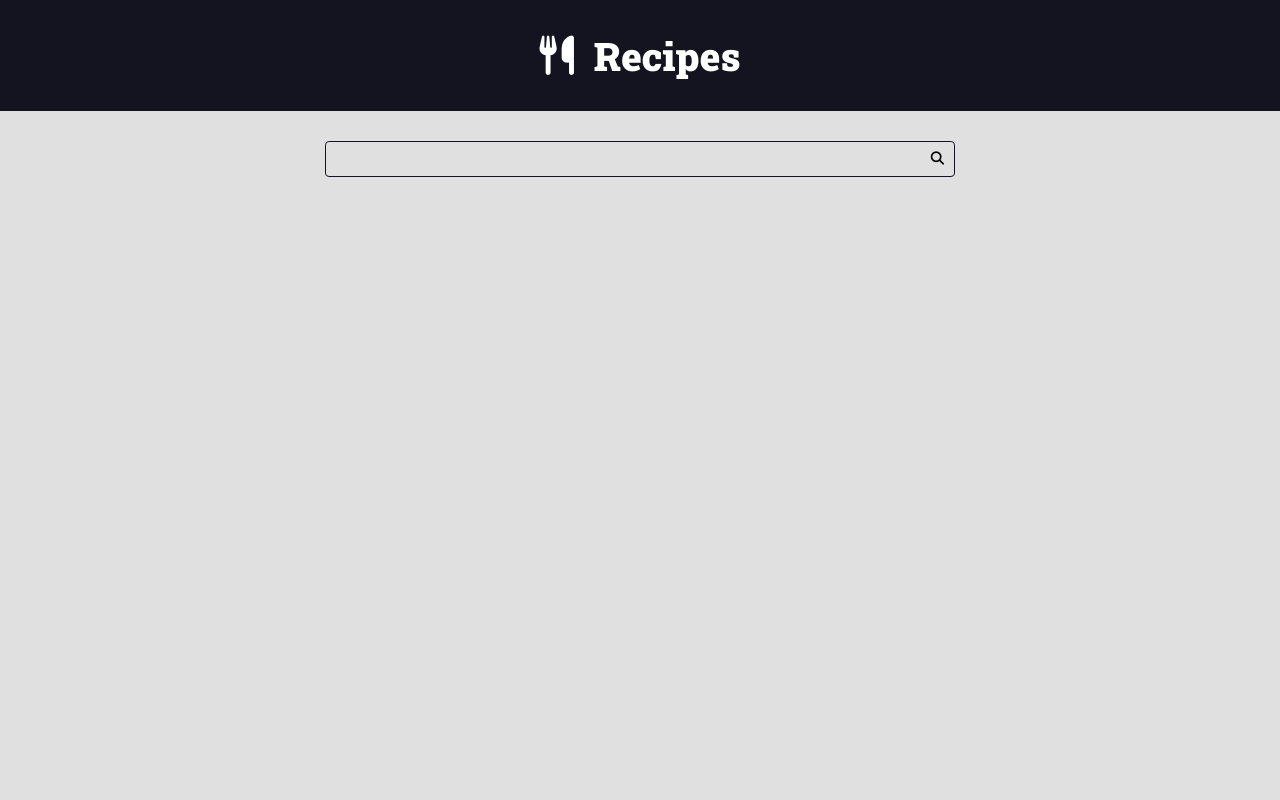
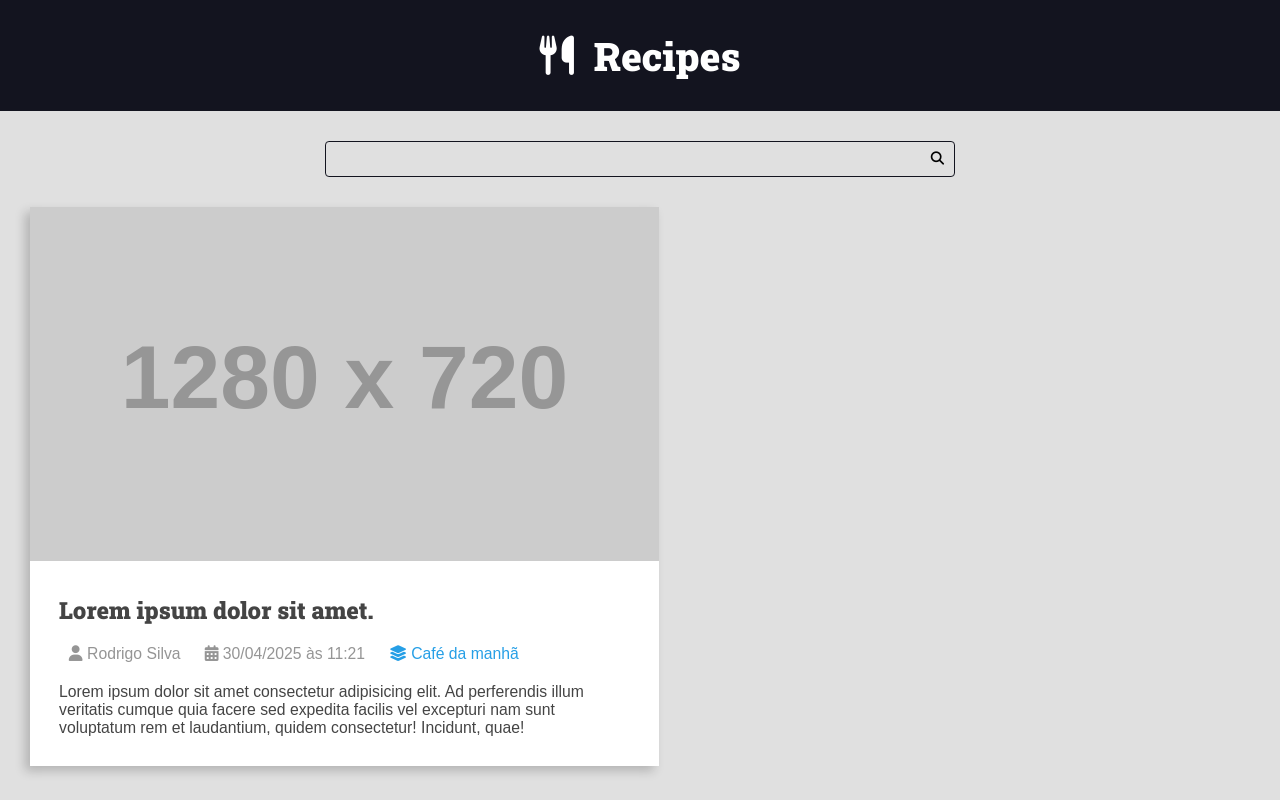
Before and after one commit to rodrigoemcode/udemy-django_01, a Django app: page / in a window 1280 px wide. Run offline with Django 5.2, Linux system fonts and the light colour scheme; grey boxes labelled with a size stand in for pictures from a placeholder-image service; some libraries are stand-ins or nearby versions.

Commit message:
style: implement card grid with author, date and link element

```diff
--- a/recipes/templates/recipes/pages/home.html
+++ b/recipes/templates/recipes/pages/home.html
@@ -6,7 +6,34 @@
 
     <main class="main-content-container">
         <div class="main-content main-content-list container">
+            <div class="recipe recipe-list-item">
+                <div class="recipe-cover">
+                    <img src="https://placehold.co/1280x720/269fe6/png" alt="Temporário">
+                </div>
+                <div class="recipe-title-container">
+                    <h2 class="recipe-title">Lorem ipsum dolor sit amet.</h2>
+                </div>
 
+                <div class="recipe-author">
+                    <span class="recipe-author-item">
+                        <i class="fas fa-user"></i>
+                        Rodrigo Silva
+                    </span>
+                    <span class="recipe-author-item">
+                        <i class="fas fa-calendar-alt"></i>
+                        30/04/2025 às 11:21
+                    </span>
+                    <span class="recipe-author-item">
+                        <a href="/recipes/category/cafe-da-manha/">
+                            <i class="fas fa-layer-group"></i>
+                            <span>Café da manhã</span>
+                        </a>
+                    </span>
+                </div>
+                <div class="recipe-content">
+                    <p>Lorem ipsum dolor sit amet consectetur adipisicing elit. Ad perferendis illum veritatis cumque quia facere sed expedita facilis vel excepturi nam sunt voluptatum rem et laudantium, quidem consectetur! Incidunt, quae!</p>
+                </div>
+            </div>
         </div>
     </main>
 </body>
--- a/recipes/templates/recipes/partials/head.html
+++ b/recipes/templates/recipes/partials/head.html
@@ -69,6 +69,7 @@
             font-size: 1.6rem;
             font-family: var(--font-primary);
             background: var(--color-gray-1);
+            color: var(--color-dark-text);
         }
 
         h1,h2,h3,h4,h5,h6 {
@@ -153,7 +154,55 @@
             gap: var(--spacing-gutter-large);
         }
 
+        .recipe {
+            background: var(--color-white);
+            box-shadow: -5px 5px 10px rgba(0, 0, 0,.2);
+            transform: scale(1);
+            transition: all 300ms ease-in-out;
+        }
 
+        .recipe img {
+            max-width: 100%;
+        }
+
+        .recipe-list-item {
+            max-width: 64rem;
+        }
+
+        .recipe-list-item:hover {
+            transform: scale(1.02);
+            box-shadow: -8px 8px 18px rgba(0, 0, 0,.25);
+        }
+
+        .recipe-title-container {
+            padding: var(--spacing-gutter-medium);
+            padding-bottom: 2rem;
+        }
+
+        .recipe-author {
+            padding: 0 var(--spacing-gutter-medium);
+
+        }
+
+        .recipe-content {
+            padding: var(--spacing-gutter-medium);
+            padding-top: 2rem;
+        }
+
+        .recipe-author-item {
+            color: var(--color-gray-4);
+            margin: 1rem;
+        }
+
+        .recipe-author a {
+            color: var(--color-primary);
+            transition: all 300ms ease-in-out;
+            text-decoration: none;
+        }
+
+        .recipe-author a:hover {
+            color: var(--color-primary-dark);
+        }
 
     </style>
 </head>
```
